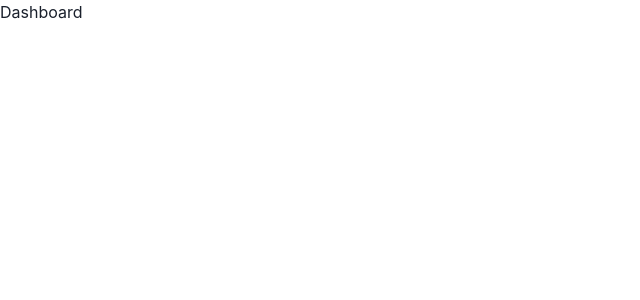
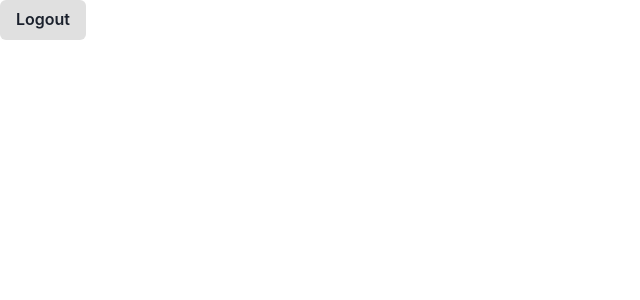
Before and after one commit to vitorsoaresf/react-entrega-s5-hamburgueria-2-0-com-typescript-json-server-vitorsoaresf, a React (Create React App) app: page /dashboard in a window 1280 px wide. Shown: the top 300 px of the page, without its empty margins (0-640 px from the left). Built offline with nearby package versions, Linux system fonts and the light colour scheme.

Commit message:
feat: add Dashboard to routes

```diff
--- /dev/null
+++ b/src/pages/Dashboard/index.tsx
@@ -0,0 +1,7 @@
+import { Button } from "@chakra-ui/react";
+import { useAuth } from "../../context/Auth.Context";
+
+export const Dashboard = () => {
+  const { signOut } = useAuth();
+  return <Button onClick={signOut}>Logout</Button>;
+};
--- a/src/routes/index.tsx
+++ b/src/routes/index.tsx
@@ -1,11 +1,12 @@
 import { Switch, Route } from "react-router-dom";
 import { Login } from "../pages/Login";
+import { Dashboard } from "../pages/Dashboard";
 
 export const Routes = () => {
   return (
     <Switch>
       <Route exact path="/" component={Login} />
-      <Route path="/dashboard">Dashboard</Route>
+      <Route path="/dashboard" component={Dashboard} />
       <Route path="/register">Register</Route>
     </Switch>
   );
```
